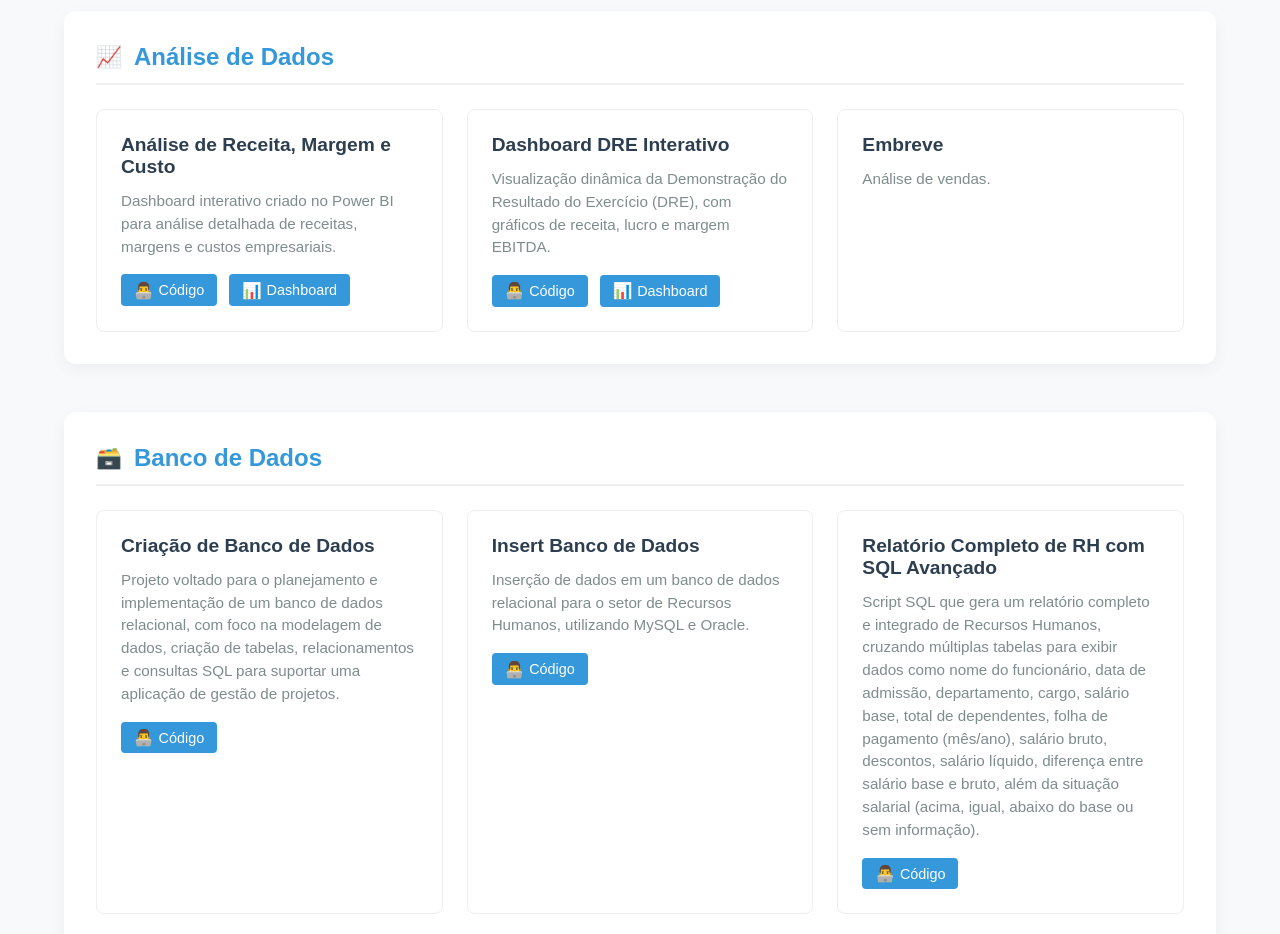
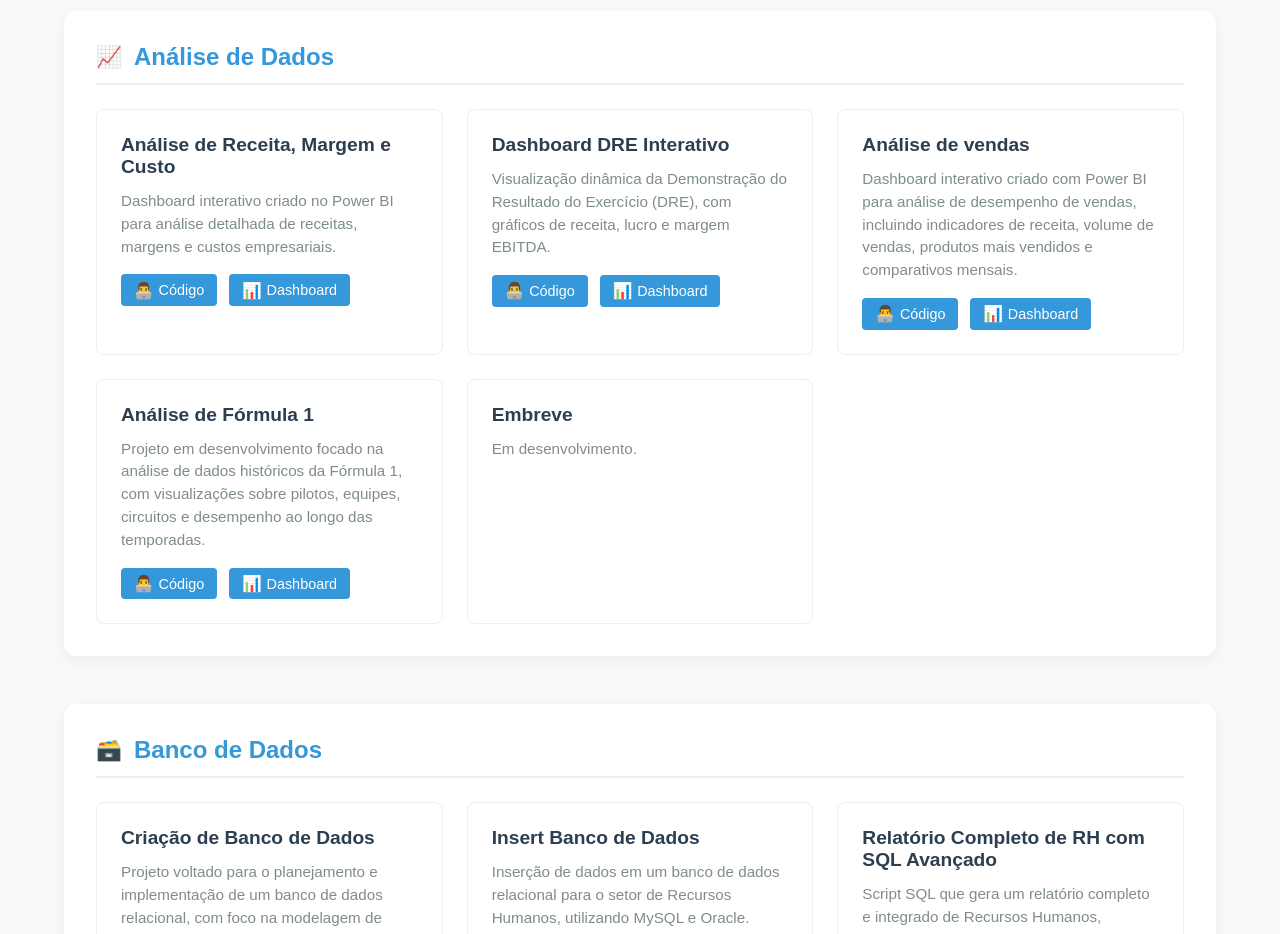
Before and after one commit to tiago639/Meu-portifoleo, a React (Create React App) app: page / in a window 1280 px wide. Shown: the part 8380-9314 px from the top of the page. Built offline with nearby package versions, Linux system fonts and the light colour scheme.

Commit message:
Ajuste nos projetos mais 2 inclidos

```diff
--- a/src/sections/Projects.jsx
+++ b/src/sections/Projects.jsx
@@ -22,10 +22,23 @@ const projectsByCategory = [
       },
       {
         id: 3,
+        title: 'Análise de vendas',
+        description: 'Dashboard interativo criado com Power BI para análise de desempenho de vendas, incluindo indicadores de receita, volume de vendas, produtos mais vendidos e comparativos mensais.',
+        githubUrl: 'https://github.com/tiago639/Analise-Vendas',
+        powerBiUrl:'https://app.powerbi.com/view?r=eyJrIjoiZTE3ZTA2NWUtOWFlZS00MWVlLTljYWQtMzQwODRmYWE1YTZkIiwidCI6IjE0NmNlYmE1LTcyNDUtNGI2OS1iNWUyLTEzZTRhNTM3NGZiMCIsImMiOjF9'
+      },{
+        id: 4,
+        title: 'Análise de Fórmula 1',
+        description: 'Projeto em desenvolvimento focado na análise de dados históricos da Fórmula 1, com visualizações sobre pilotos, equipes, circuitos e desempenho ao longo das temporadas.',
+        githubUrl: 'https://github.com/tiago639/Analise-Formula-1',
+        powerBiUrl:'https://app.powerbi.com/view?r=eyJrIjoiZDkxZjZhOGItMDVmZi00ZTA2LThiYjUtODEzY2NlMmE1N2RiIiwidCI6IjE0NmNlYmE1LTcyNDUtNGI2OS1iNWUyLTEzZTRhNTM3NGZiMCIsImMiOjF9'
+      },{
+        id: 4,
         title: 'Embreve',
-        description: 'Análise de vendas.',
+        description: 'Em desenvolvimento.',
         githubUrl: '',
-      },
+        powerBiUrl:''
+      }
     ],
   },
   {
```
